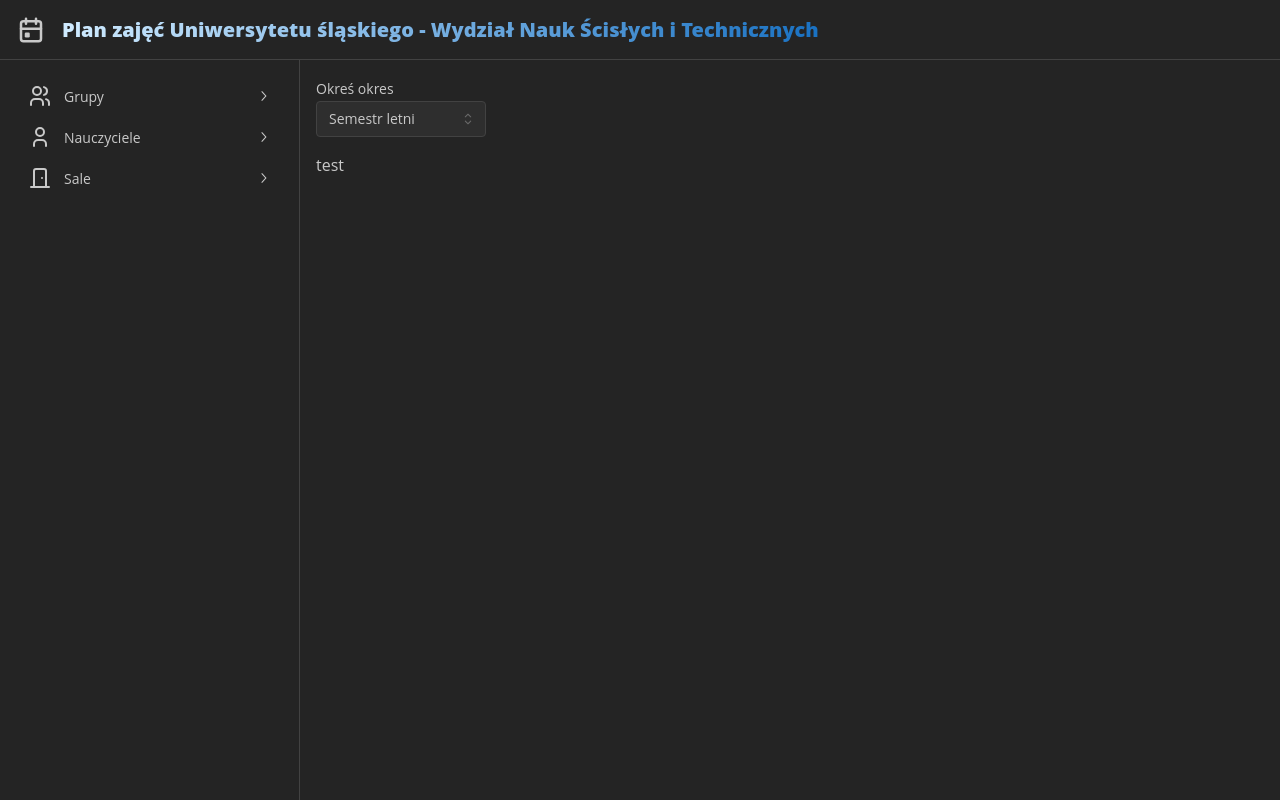
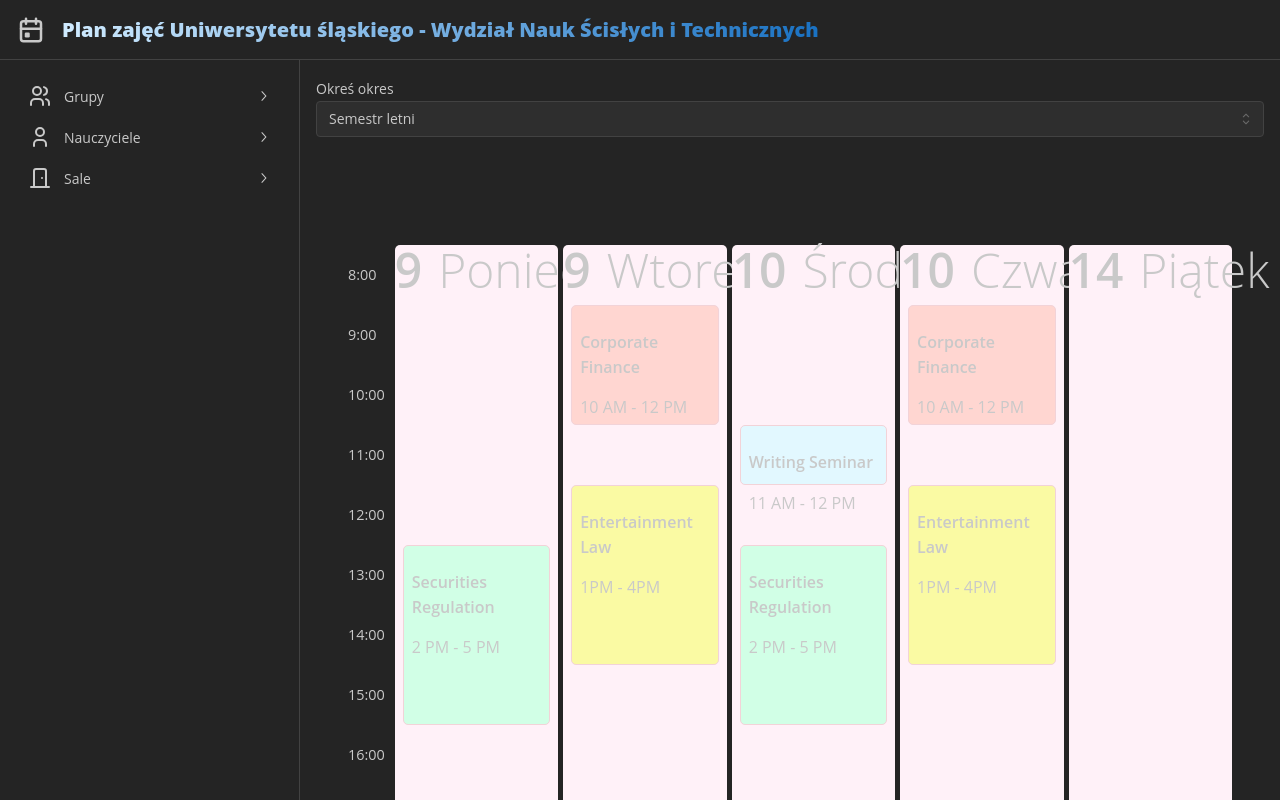
Before and after one commit to Nyeesir/ScheduleFront, a React (Vite) app: page / in a window 1280 px wide. Shown: the top 800 px of the page. Built offline with nearby package versions, Linux system fonts and the light colour scheme.

Commit message:
very early schedule draft that i took from internet waiting for rewrite

```diff
--- a/src/components/MainContentWindow.tsx
+++ b/src/components/MainContentWindow.tsx
@@ -1,15 +1,14 @@
 import ScheduleTimePeriodPicker from "./ScheduleTimePeriodPicker.tsx";
-import MainScheduleWindow from "./MainScheduleWindow.tsx";
+import Schedule from "./Schedule.tsx";
 import {Stack} from "@mantine/core";
 
 export default function MainContentWindow() {
     return (
         <Stack
         gap = "md"
-        align = "flex-start"
         bg = "var(--mantine-color-body)">
             <ScheduleTimePeriodPicker/>
-            <MainScheduleWindow/>
+            <Schedule/>
         </Stack>
     )
 }
--- a/src/components/MainScheduleWindow.tsx
+++ /dev/null
@@ -1,5 +0,0 @@
-export default function MainScheduleWindow(){
-    return (
-        <>test</>
-    )
-}
--- /dev/null
+++ b/src/components/Schedule.tsx
@@ -0,0 +1,113 @@
+import styles from './schedule.module.css';
+
+const Calendar = () => {
+    return (
+        <div className={styles.calendar}>
+            <div className={styles.timeline}>
+                <div className={styles.spacer}></div>
+                {[
+                    "8:00", "9:00", "10:00", "11:00", "12:00", "13:00", "14:00", "15:00", "16:00", "17:00", "18:00", "19:00", "20:00", "21:00"
+                ].map((time) => (
+                    <div key={time} className={styles['time-marker']}>{time}</div>
+                ))}
+            </div>
+
+            <div className={styles.days}>
+                {/* Monday */}
+                <div className={`${styles.day} ${styles.mon}`}>
+                    <div className={styles.date}>
+                        <p className={styles['date-num']}>9</p>
+                        <p className={styles['date-day']}>Poniedziałek</p>
+                    </div>
+                    <div className={styles.events}>
+                        <div className={`${styles.event} ${styles['start-2']} ${styles['end-5']} ${styles.securities}`}>
+                            <p className={styles.title}>Securities Regulation</p>
+                            <p className={styles.time}>2 PM - 5 PM</p>
+                        </div>
+                    </div>
+                </div>
+
+                {/* Tuesday */}
+                <div className={`${styles.day} ${styles.tues}`}>
+                    <div className={styles.date}>
+                        <p className={styles['date-num']}>9</p>
+                        <p className={styles['date-day']}>Wtorek</p>
+                    </div>
+                    <div className={styles.events}>
+                        <div className={`${styles.event} ${styles['start-10']} ${styles['end-12']} ${styles['corp-fi']}`}>
+                            <p className={styles.title}>Corporate Finance</p>
+                            <p className={styles.time}>10 AM - 12 PM</p>
+                        </div>
+                        <div className={`${styles.event} ${styles['start-1']} ${styles['end-4']} ${styles['ent-law']}`}>
+                            <p className={styles.title}>Entertainment Law</p>
+                            <p className={styles.time}>1PM - 4PM</p>
+                        </div>
+                    </div>
+                </div>
+
+                {/* Wednesday */}
+                <div className={`${styles.day} ${styles.wed}`}>
+                    <div className={styles.date}>
+                        <p className={styles['date-num']}>10</p>
+                        <p className={styles['date-day']}>Środa</p>
+                    </div>
+                    <div className={styles.events}>
+                        <div className={`${styles.event} ${styles['start-12']} ${styles['end-1']} ${styles.writing}`}>
+                            <p className={styles.title}>Writing Seminar</p>
+                            <p className={styles.time}>11 AM - 12 PM</p>
+                        </div>
+                        <div className={`${styles.event} ${styles['start-2']} ${styles['end-5']} ${styles.securities}`}>
+                            <p className={styles.title}>Securities Regulation</p>
+                            <p className={styles.time}>2 PM - 5 PM</p>
+                        </div>
+                    </div>
+                </div>
+
+                {/* Thursday */}
+                <div className={`${styles.day} ${styles.thurs}`}>
+                    <div className={styles.date}>
+                        <p className={styles['date-num']}>10</p>
+                        <p className={styles['date-day']}>Czwartek</p>
+                    </div>
+                    <div className={styles.events}>
+                        <div className={`${styles.event} ${styles['start-10']} ${styles['end-12']} ${styles['corp-fi']}`}>
+                            <p className={styles.title}>Corporate Finance</p>
+                            <p className={styles.time}>10 AM - 12 PM</p>
+                        </div>
+                        <div className={`${styles.event} ${styles['start-1']} ${styles['end-4']} ${styles['ent-law']}`}>
+                            <p className={styles.title}>Entertainment Law</p>
+                            <p className={styles.time}>1PM - 4PM</p>
+                        </div>
+                    </div>
+                </div>
+
+                {/* Friday */}
+                <div className={`${styles.day} ${styles.fri}`}>
+                    <div className={styles.date}>
+                        <p className={styles['date-num']}>14</p>
+                        <p className={styles['date-day']}>Piątek</p>
+                    </div>
+                    <div className={styles.events}></div>
+                </div>
+
+                <div className={`${styles.day} ${styles.fri}`}>
+                    <div className={styles.date}>
+                        <p className={styles['date-num']}>14</p>
+                        <p className={styles['date-day']}>Sobota</p>
+                    </div>
+                    <div className={styles.events}></div>
+                </div>
+
+                <div className={`${styles.day} ${styles.fri}`}>
+                    <div className={styles.date}>
+                        <p className={styles['date-num']}>14</p>
+                        <p className={styles['date-day']}>Niedziela</p>
+                    </div>
+                    <div className={styles.events}></div>
+                </div>
+            </div>
+        </div>
+    );
+};
+
+export default Calendar;
--- /dev/null
+++ b/src/components/schedule.module.css
@@ -0,0 +1,103 @@
+:root {
+    --numDays: 7;
+    --numHours: 14;
+    --timeHeight: 60px;
+    --calBgColor: #fff1f8;
+    --eventBorderColor: #f2d3d8;
+    --eventColor1: #ffd6d1;
+    --eventColor2: #fafaa3;
+    --eventColor3: #e2f8ff;
+    --eventColor4: #d1ffe6;
+}
+
+.calendar {
+    display: grid;
+    gap: 10px;
+    grid-template-columns: auto 1fr;
+    margin: 2rem;
+}
+
+.timeline {
+    display: grid;
+    grid-template-rows: repeat(var(--numHours), var(--timeHeight));
+}
+
+.days {
+    display: grid;
+    grid-column: 2;
+    gap: 5px;
+    grid-template-columns: repeat(auto-fit, minmax(150px, 1fr));
+}
+
+.events {
+    display: grid;
+    grid-template-rows: repeat(var(--numHours), var(--timeHeight));
+    border-radius: 5px;
+    background: var(--calBgColor);
+}
+
+.spacer {
+    height: 60px;
+}
+
+.time-marker {
+    height: var(--timeHeight);
+    display: flex;
+    align-items: center;
+    font-size: 0.9rem;
+}
+
+/* Timeline positions */
+.start-10 { grid-row-start: 2; }
+.start-12 { grid-row-start: 4; }
+.start-1 { grid-row-start: 5; }
+.start-2 { grid-row-start: 6; }
+
+.end-12 { grid-row-end: 4; }
+.end-1 { grid-row-end: 5; }
+.end-3 { grid-row-end: 7; }
+.end-4 { grid-row-end: 8; }
+.end-5 { grid-row-end: 9; }
+
+.event {
+    border: 1px solid var(--eventBorderColor);
+    border-radius: 5px;
+    padding: 0.5rem;
+    margin: 0 0.5rem;
+    background: white;
+}
+
+.title {
+    font-weight: 600;
+    margin-bottom: 0.25rem;
+}
+
+.date {
+    height: 60px;
+    display: flex;
+    gap: 1em;
+}
+
+.date-num {
+    font-size: 3rem;
+    font-weight: 600;
+    display: inline;
+}
+
+.date-day {
+    display: inline;
+    font-size: 3rem;
+    font-weight: 100;
+}
+
+.corp-fi { background: var(--eventColor1); }
+.ent-law { background: var(--eventColor2); }
+.writing { background: var(--eventColor3); }
+.securities { background: var(--eventColor4); }
+
+.day {}
+.mon {}
+.tues {}
+.wed {}
+.thurs {}
+.fri {}
```
